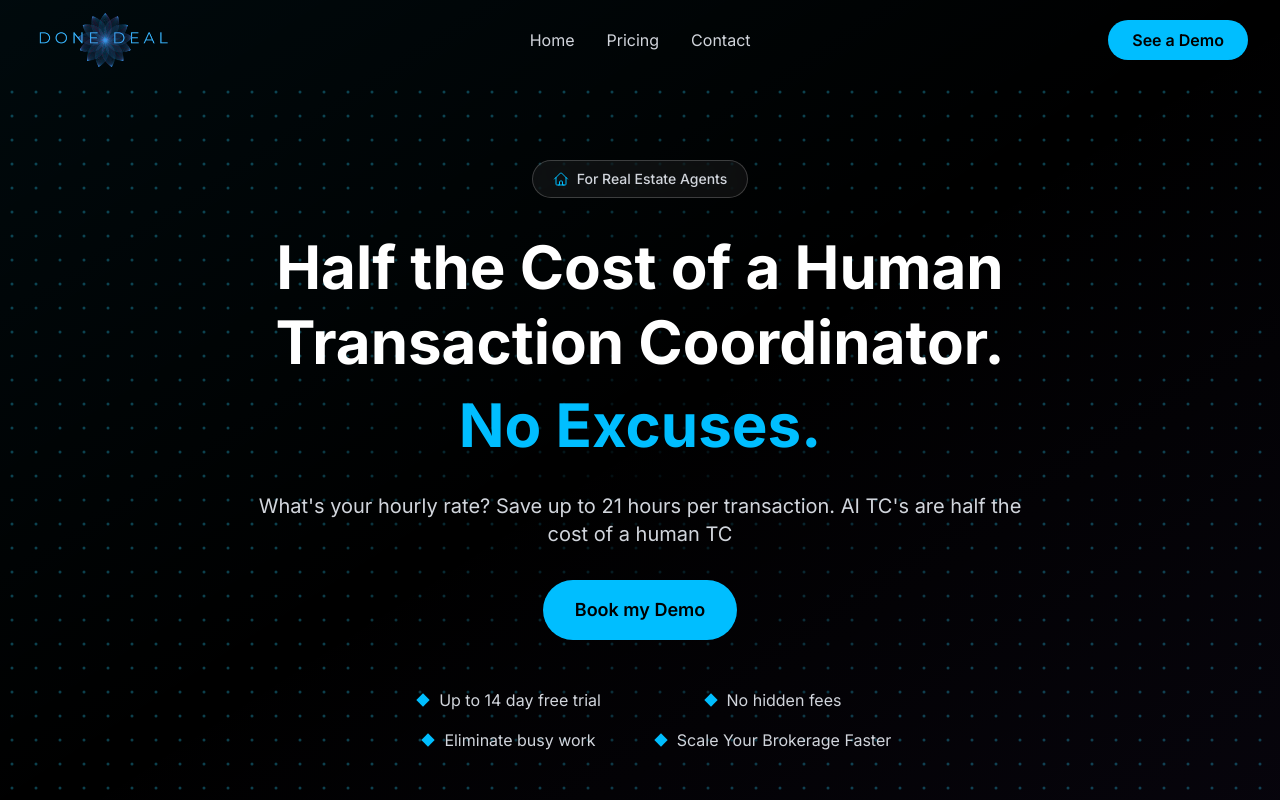
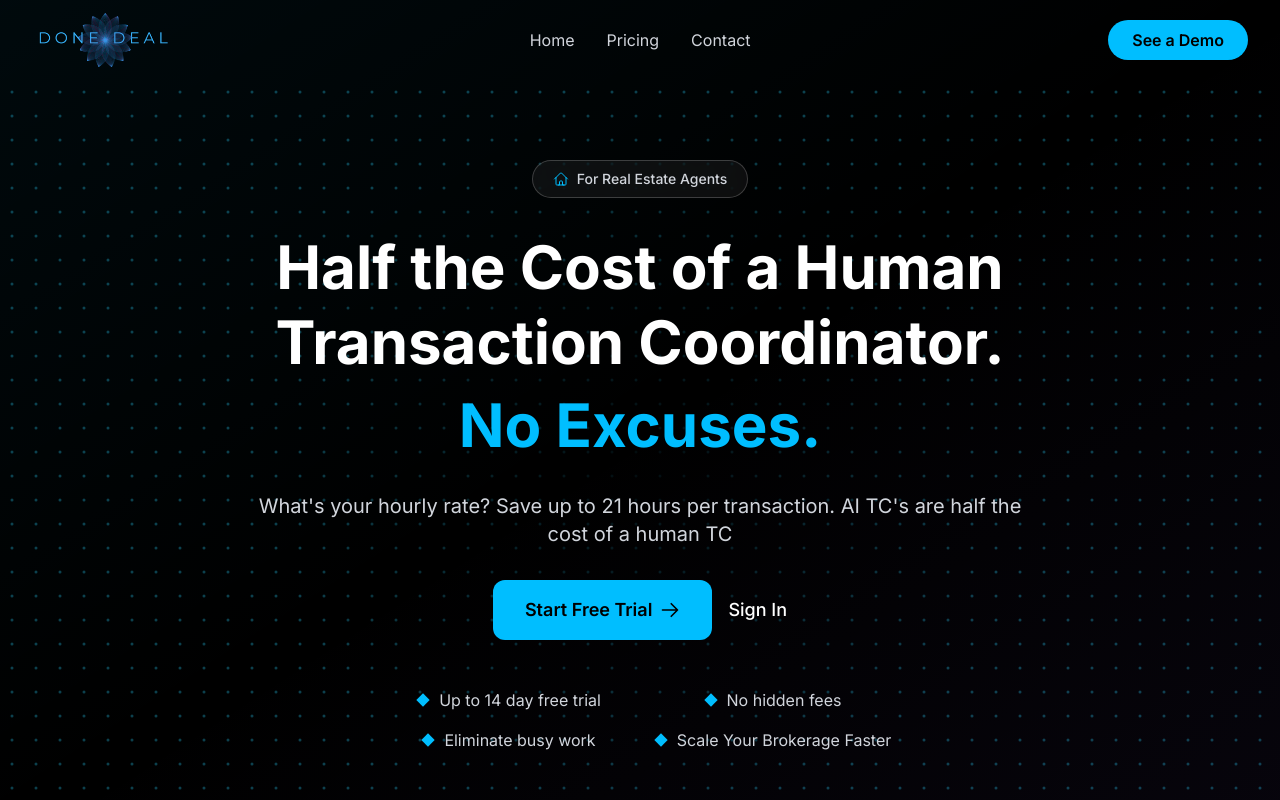
Before and after one commit to MichaelrKraft/done-deal-site, a Next.js app: page / in a window 1280 px wide. Shown: the top 800 px of the page. Built offline with nearby package versions, Linux system fonts and the light colour scheme.

Commit message:
feat: replace hero CTA with Start Free Trial + Sign In buttons
Co-Authored-By: Claude Sonnet 4.6 <noreply@anthropic.com>

```diff
--- a/src/components/sections/Hero.tsx
+++ b/src/components/sections/Hero.tsx
@@ -84,13 +84,22 @@ export default function Hero() {
 
             <motion.div
               {...fadeUp(stagger.cta)}
-              className="flex flex-wrap gap-4 justify-center"
+              className="flex flex-wrap items-center gap-4 justify-center"
             >
               <Link
                 href="/contact"
-                className="cyan-button px-8 py-4 rounded-full font-semibold text-lg"
+                className="inline-flex items-center gap-2 px-8 py-4 rounded-xl bg-[#00BEFF] text-black font-semibold text-lg hover:bg-[#00a8d9] transition-colors"
               >
-                Book my Demo
+                Start Free Trial
+                <svg className="w-5 h-5" fill="none" viewBox="0 0 24 24" stroke="currentColor" strokeWidth={2}>
+                  <path strokeLinecap="round" strokeLinejoin="round" d="M13.5 4.5L21 12m0 0l-7.5 7.5M21 12H3" />
+                </svg>
+              </Link>
+              <Link
+                href="https://done-deal.info/login"
+                className="text-lg font-medium text-white hover:text-[#00BEFF] transition-colors"
+              >
+                Sign In
               </Link>
             </motion.div>
 
```
